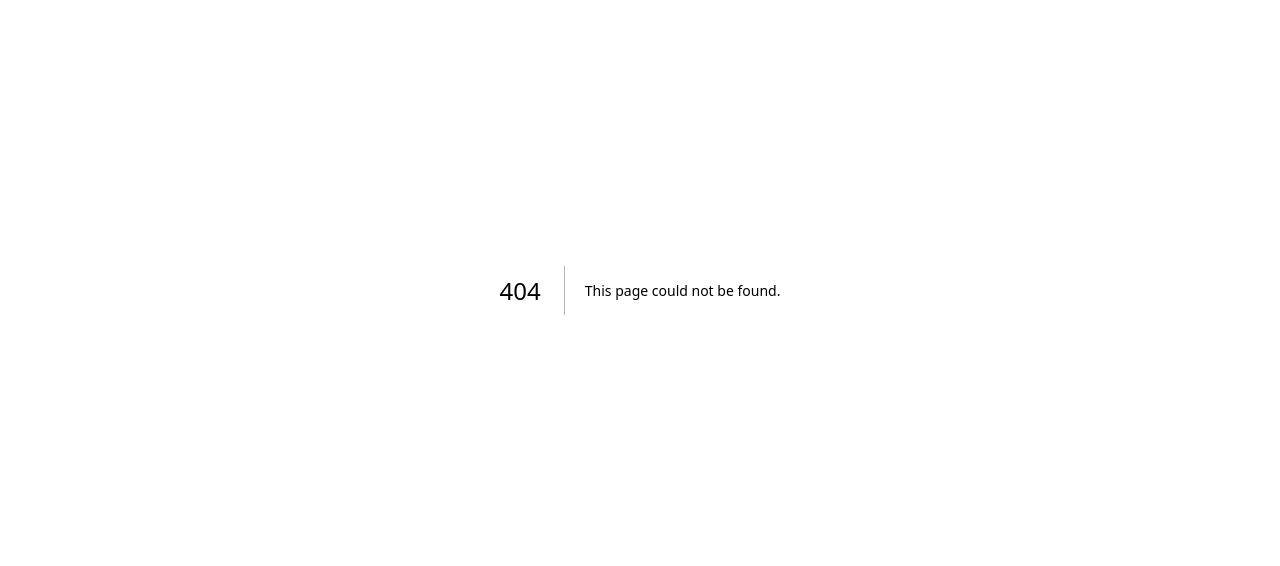
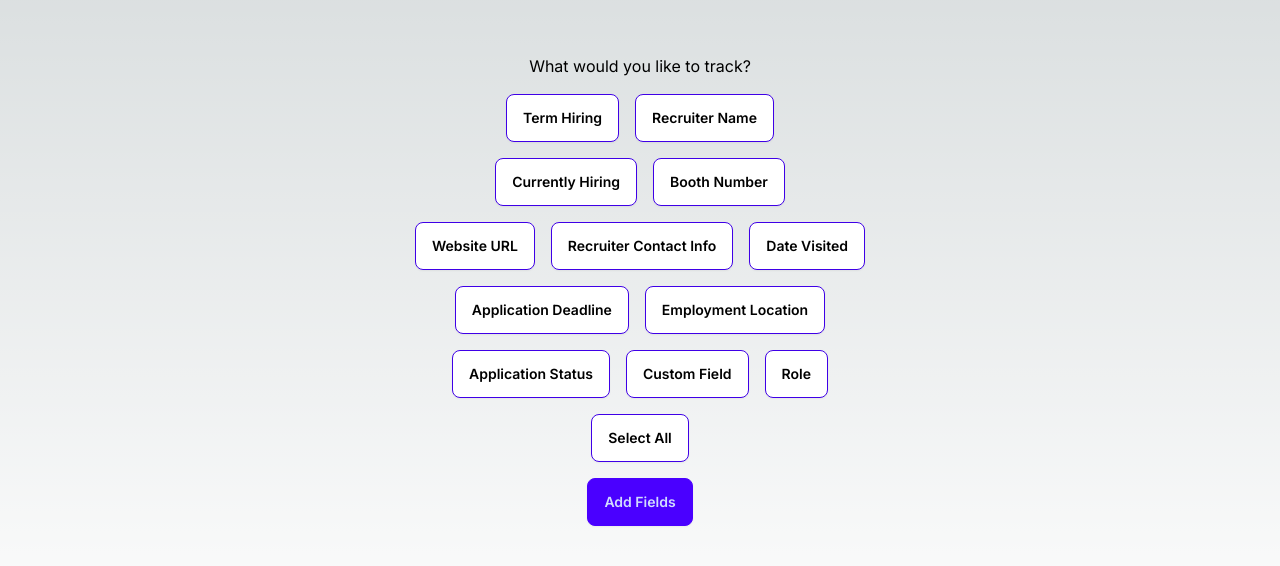
Before and after one commit to b-e-r-t/Booth-Trackr, a Next.js app: page /DetailSelection in a window 1280 px wide. Before the commit this address had no page. Shown: the part 110-676 px from the top of the page. Built offline with nearby package versions, Linux system fonts and the light colour scheme.

Commit message:
Added Detail Selection Page
Users can pick which information they would like to track regarding each company.

Styling needs some work and as well as keeping track of which details the user wants to keep track of for each company for later pages.

```diff
--- a/src/app/CompanySelection/page.tsx
+++ b/src/app/CompanySelection/page.tsx
@@ -2,7 +2,7 @@
 import Link from "next/link";
 import Select from "react-select";
 
-const Hotels = [
+const Companies = [
   { value: 1, label: "Apple" },
   { value: 2, label: "Bank of America" },
   { value: 3, label: "Cisco" },
@@ -16,8 +16,11 @@ export default function EventSelection() {
           <h1>Select Companies to Track</h1>
         </div>
         <div className="px-2">
-          <Select name="CompanySelection" isMulti options={Hotels} />
+          <Select name="CompanySelection" isMulti options={Companies} />
         </div>
+        <button className="btn btn-primary bg-lime-600 text-white border-none hover:text-lime-600 hover:bg-white">
+          <Link href="/DetailSelection">Add Companies</Link>
+        </button>
       </div>
     </div>
   );
--- /dev/null
+++ b/src/app/DetailSelection/page.tsx
@@ -0,0 +1,96 @@
+"use client";
+
+import Image from "next/image";
+import { BsChevronRight } from "react-icons/bs";
+import Link from "next/link";
+import React, { useState } from "react";
+import ButtonToggle from "../UI/ButtonToggle";
+
+export default function DetailSelection({ }) {
+  const [active, setActive] = useState(false);
+  const handleClick = () => {
+    setActive(!active);
+  };
+
+  return (
+    <div className="hero bg-content-400 min-h-screen">
+      <div className="flex justify-center items-center flex-col gap-4">
+        <h1>What would you like to track?</h1>
+        {/* <div className="flex justify-center items-center flex-row gap-4">
+          <button
+            onClick={handleClick}
+            style={{ backgroundColor: active ? "black" : "white" }}
+            className="btn btn-active btn-primary"
+          >
+            Term Hiring
+          </button>
+          <button
+            onClick={handleClick}
+            style={{ backgroundColor: active ? "black" : "white" }}
+            className="btn btn-active btn-primary"
+          >
+            Recuiter Name
+          </button>
+        </div>
+        <div className="flex justify-center items-center flex-row gap-4">
+          <button className="btn btn-active btn-primary">
+            Currently Hiring?
+          </button>
+          <button className="btn btn-active btn-primary">Booth Number</button>
+        </div>
+        <div className="flex justify-center items-center flex-row gap-4">
+          <button className="btn btn-active btn-primary">Website URL</button>
+          <button className="btn btn-active btn-primary">
+            Recruiter Contact Info
+          </button>
+          <button className="btn btn-active btn-primary">Date Visited</button>
+        </div>
+        <div className="flex justify-center items-center flex-row gap-4">
+          <button className="btn btn-active btn-primary">
+            Application Deadline
+          </button>
+          <button className="btn btn-active btn-primary">
+            Employment Location
+          </button>
+        </div>
+        <div className="flex justify-center items-center flex-row gap-4">
+          <button className="btn btn-active btn-primary">
+            Application Status
+          </button>
+          <button className="btn btn-active btn-primary">Custom Field</button>
+          <button className="btn btn-active btn-primary">Role</button>
+        </div>
+        <button className="btn btn-active btn-primary">Select All</button>
+
+        <button className="rounded bg-blue-500 px-4 py-2 text-white hover:bg-blue-700 active:bg-red-800">
+          Add Fields
+        </button> */}
+        <div className="flex justify-center items-center flex-row gap-4">
+          <ButtonToggle name={"Term Hiring"}/>
+          <ButtonToggle name={"Recruiter Name"}></ButtonToggle>
+        </div>
+        <div className="flex justify-center items-center flex-row gap-4">
+          <ButtonToggle name={"Currently Hiring"}/>
+          <ButtonToggle name={"Booth Number"}></ButtonToggle>
+        </div>
+        <div className="flex justify-center items-center flex-row gap-4">
+          <ButtonToggle name={"Website URL"}/>
+          <ButtonToggle name={"Recruiter Contact Info"}></ButtonToggle>
+          <ButtonToggle name={"Date Visited"}></ButtonToggle>
+        </div>
+        <div className="flex justify-center items-center flex-row gap-4">
+          <ButtonToggle name={"Application Deadline"}/>
+          <ButtonToggle name={"Employment Location"}></ButtonToggle>
+        </div>
+        <div className="flex justify-center items-center flex-row gap-4">
+          <ButtonToggle name={"Application Status"}/>
+          <ButtonToggle name={"Custom Field"}></ButtonToggle>
+          <ButtonToggle name={"Role"}></ButtonToggle>
+        </div>
+        <ButtonToggle name={"Select All"}></ButtonToggle>
+
+        <button className="btn btn-primary">Add Fields</button>
+      </div>
+    </div>
+  );
+}
--- /dev/null
+++ b/src/app/UI/ButtonToggle.tsx
@@ -0,0 +1,20 @@
+import React, { useState } from "react";
+
+export default function ButtonToggle({name}: { name: string }) {
+  const [active, setActive] = useState(false);
+  const handleClick = () => {
+    setActive(!active);
+  };
+
+  return (
+    <button
+      onClick={handleClick}
+      style={{ backgroundColor: active ? "black" : "white",
+        color: active ? "white" : "black"
+      }}
+      className="btn btn-active btn-primary"
+    >
+      { name }
+    </button>
+  );
+}
--- a/tailwind.config.ts
+++ b/tailwind.config.ts
@@ -13,6 +13,9 @@ const config: Config = {
         "gradient-conic":
           "conic-gradient(from 180deg at 50% 50%, var(--tw-gradient-stops))",
       },
+      colors: {
+        primary: "#D9D9D9",
+      }
     },
   },
   plugins: [
```
